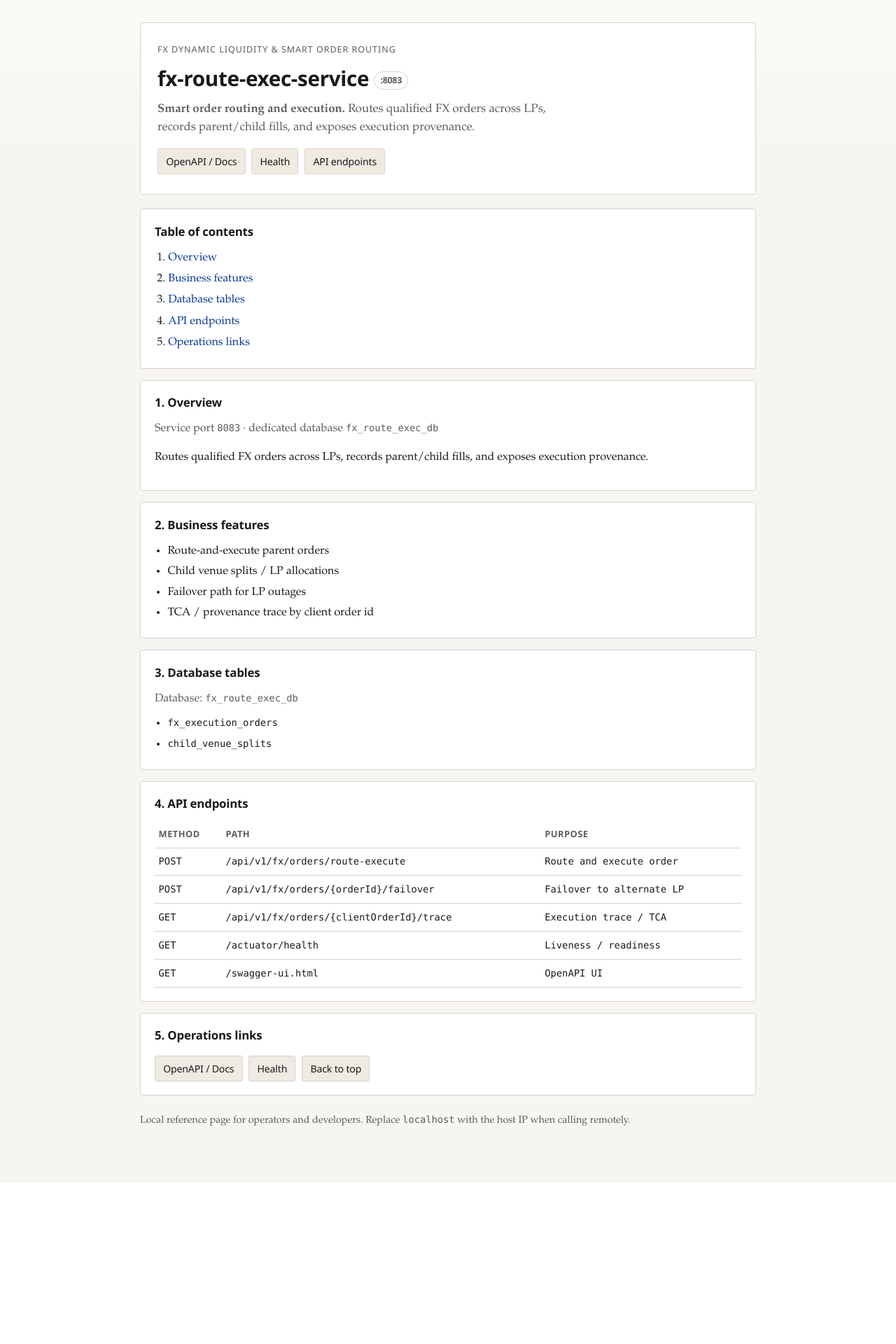
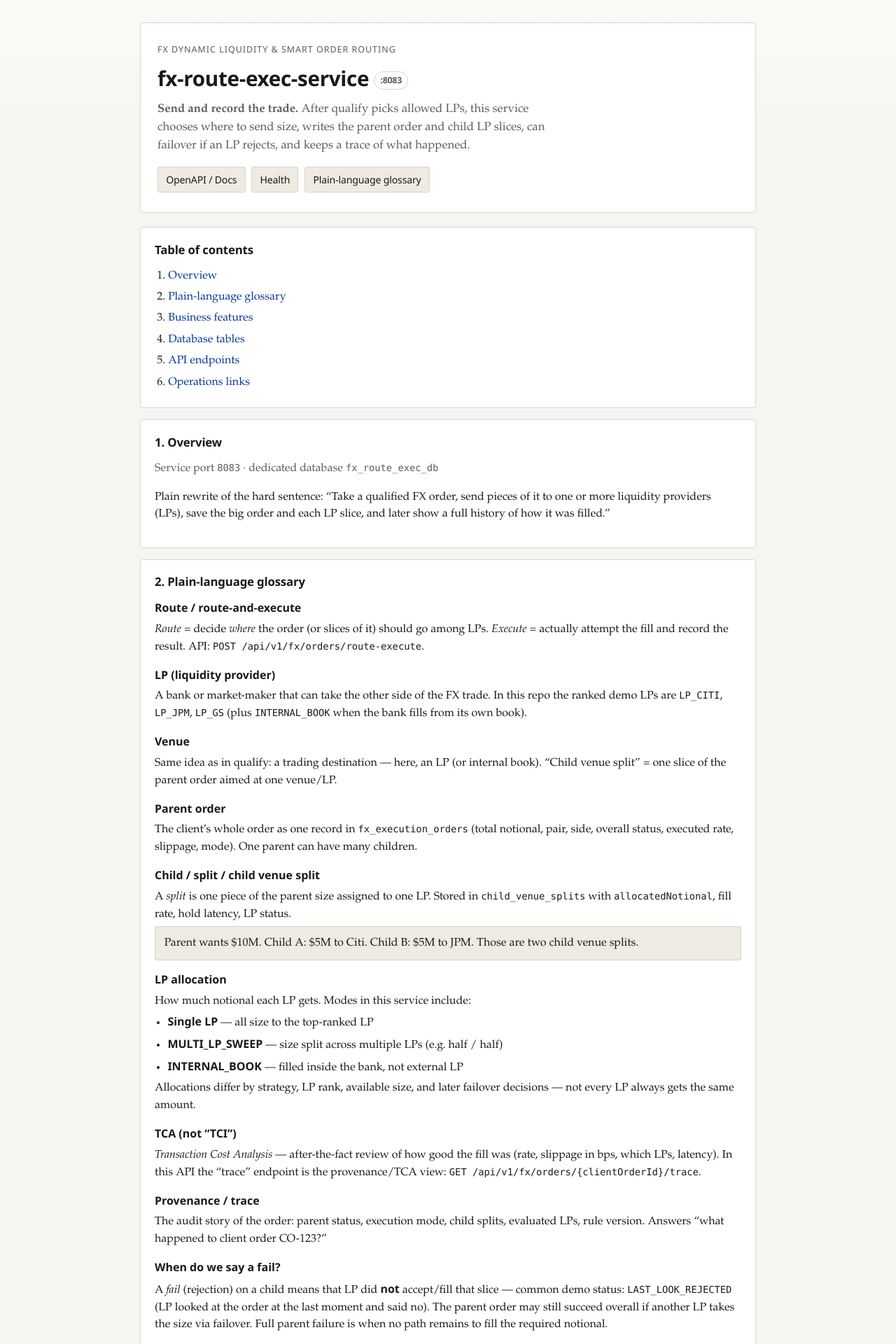
Before and after one commit to javakishore-veleti/FX-Dynamic-Liquidity-Smart-Order-Engine, a Spring Boot app: page / in a window 1280 px wide. Shown: the top 1920 px of the page at 70% size. Before the commit the page ends 1690 px from the top, so only its background shows below. Run offline with Spring Boot 4, Linux system fonts and the light colour scheme; some of the project's set-up classes (security, data sources, template engines, error pages and the like) are left out, and stand-ins take their place.

Commit message:
Document route-exec glossary: LP splits, TCA, failover, and outages.

```diff
--- a/Middleware/fx-route-exec-service/src/main/resources/static/index.html
+++ b/Middleware/fx-route-exec-service/src/main/resources/static/index.html
@@ -113,6 +113,17 @@ th{
   color:var(--muted);
   font-size:0.9rem;
 }
+.term{margin:0 0 0.95rem}
+.term strong{font-family:"Avenir Next","Segoe UI",system-ui,sans-serif}
+.term p{margin:0.25rem 0 0;color:var(--ink)}
+.example{
+  margin:0.55rem 0 0;
+  padding:0.7rem 0.8rem;
+  background:var(--soft);
+  border:1px solid var(--line);
+  border-radius:3px;
+  color:var(--ink);
+}
 </style>
 </head>
 <body>
@@ -120,11 +131,11 @@ th{
   <header class="hero" id="top">
     <p class="kicker">FX Dynamic Liquidity &amp; Smart Order Routing</p>
     <h1>fx-route-exec-service<span class="badge">:8083</span></h1>
-    <p class="lead"><strong>Smart order routing and execution.</strong> Routes qualified FX orders across LPs, records parent/child fills, and exposes execution provenance.</p>
+    <p class="lead"><strong>Send and record the trade.</strong> After qualify picks allowed LPs, this service chooses where to send size, writes the parent order and child LP slices, can failover if an LP rejects, and keeps a trace of what happened.</p>
     <div class="links sans">
       <a href="/swagger-ui.html">OpenAPI / Docs</a>
       <a href="/actuator/health">Health</a>
-      <a href="#api">API endpoints</a>
+      <a href="#glossary">Plain-language glossary</a>
     </div>
   </header>
 
@@ -132,6 +143,7 @@ th{
     <h2>Table of contents</h2>
     <ol>
       <li><a href="#overview">Overview</a></li>
+      <li><a href="#glossary">Plain-language glossary</a></li>
       <li><a href="#features">Business features</a></li>
       <li><a href="#database">Database tables</a></li>
       <li><a href="#api">API endpoints</a></li>
@@ -142,30 +154,166 @@ th{
   <section class="section" id="overview">
     <h2>1. Overview</h2>
     <p class="meta">Service port <code>8083</code> · dedicated database <code>fx_route_exec_db</code></p>
-    <p>Routes qualified FX orders across LPs, records parent/child fills, and exposes execution provenance.</p>
+    <p>
+      Plain rewrite of the hard sentence:
+      “Take a qualified FX order, send pieces of it to one or more liquidity providers (LPs),
+      save the big order and each LP slice, and later show a full history of how it was filled.”
+    </p>
+  </section>
+
+  <section class="section" id="glossary">
+    <h2>2. Plain-language glossary</h2>
+
+    <div class="term">
+      <strong>Route / route-and-execute</strong>
+      <p>
+        <em>Route</em> = decide <em>where</em> the order (or slices of it) should go among LPs.
+        <em>Execute</em> = actually attempt the fill and record the result.
+        API: <code>POST /api/v1/fx/orders/route-execute</code>.
+      </p>
+    </div>
+
+    <div class="term">
+      <strong>LP (liquidity provider)</strong>
+      <p>
+        A bank or market-maker that can take the other side of the FX trade.
+        In this repo the ranked demo LPs are <code>LP_CITI</code>, <code>LP_JPM</code>, <code>LP_GS</code>
+        (plus <code>INTERNAL_BOOK</code> when the bank fills from its own book).
+      </p>
+    </div>
+
+    <div class="term">
+      <strong>Venue</strong>
+      <p>
+        Same idea as in qualify: a trading destination — here, an LP (or internal book).
+        “Child venue split” = one slice of the parent order aimed at one venue/LP.
+      </p>
+    </div>
+
+    <div class="term">
+      <strong>Parent order</strong>
+      <p>
+        The client’s whole order as one record in <code>fx_execution_orders</code>
+        (total notional, pair, side, overall status, executed rate, slippage, mode).
+        One parent can have many children.
+      </p>
+    </div>
+
+    <div class="term">
+      <strong>Child / split / child venue split</strong>
+      <p>
+        A <em>split</em> is one piece of the parent size assigned to one LP.
+        Stored in <code>child_venue_splits</code> with <code>allocatedNotional</code>, fill rate, hold latency, LP status.
+      </p>
+      <p class="example">
+        Parent wants $10M. Child A: $5M to Citi. Child B: $5M to JPM. Those are two child venue splits.
+      </p>
+    </div>
+
+    <div class="term">
+      <strong>LP allocation</strong>
+      <p>
+        How much notional each LP gets. Modes in this service include:
+      </p>
+      <ul>
+        <li><strong>Single LP</strong> — all size to the top-ranked LP</li>
+        <li><strong>MULTI_LP_SWEEP</strong> — size split across multiple LPs (e.g. half / half)</li>
+        <li><strong>INTERNAL_BOOK</strong> — filled inside the bank, not external LP</li>
+      </ul>
+      <p>
+        Allocations differ by strategy, LP rank, available size, and later failover decisions —
+        not every LP always gets the same amount.
+      </p>
+    </div>
+
+    <div class="term">
+      <strong>TCA (not “TCI”)</strong>
+      <p>
+        <em>Transaction Cost Analysis</em> — after-the-fact review of how good the fill was
+        (rate, slippage in bps, which LPs, latency). In this API the “trace” endpoint is the provenance/TCA view:
+        <code>GET /api/v1/fx/orders/{clientOrderId}/trace</code>.
+      </p>
+    </div>
+
+    <div class="term">
+      <strong>Provenance / trace</strong>
+      <p>
+        The audit story of the order: parent status, execution mode, child splits, evaluated LPs, rule version.
+        Answers “what happened to client order CO-123?”
+      </p>
+    </div>
+
+    <div class="term">
+      <strong>When do we say a fail?</strong>
+      <p>
+        A <em>fail</em> (rejection) on a child means that LP did <strong>not</strong> accept/fill that slice —
+        common demo status: <code>LAST_LOOK_REJECTED</code> (LP looked at the order at the last moment and said no).
+        The parent order may still succeed overall if another LP takes the size via failover.
+        Full parent failure is when no path remains to fill the required notional.
+      </p>
+    </div>
+
+    <div class="term">
+      <strong>Outage (LP outage)</strong>
+      <p>
+        From this repo’s perspective: the LP is temporarily unusable for fills —
+        down, rejecting, timing out, or last-look refusing. Not necessarily the whole bank offline;
+        it means “this venue cannot take our child order right now.”
+      </p>
+      <p>
+        <strong>Impact:</strong> that child’s size is at risk; without failover the client may get a partial fill or delay;
+        with failover, size is moved to the next LP so the parent can still complete, possibly with different rate/latency/slippage.
+      </p>
+    </div>
+
+    <div class="term">
+      <strong>Path / failover path</strong>
+      <p>
+        A <em>path</em> is a planned route of venues (e.g. try Citi first, then JPM, then GS).
+        A <em>failover path</em> is the backup route used when the primary LP fails/outages.
+        API: <code>POST /api/v1/fx/orders/{orderId}/failover</code> — mark the rejected LP, create a new child split on an alternate LP, switch mode toward multi-LP sweep as needed.
+      </p>
+      <p class="example">
+        Elevator picture: primary elevator (Citi) breaks → take the stairs/next elevator (JPM). Failover path = the backup route you planned for outages.
+      </p>
+    </div>
   </section>
 
   <section class="section" id="features">
-    <h2>2. Business features</h2>
-    <ul><li>Route-and-execute parent orders</li><li>Child venue splits / LP allocations</li><li>Failover path for LP outages</li><li>TCA / provenance trace by client order id</li></ul>
+    <h2>3. Business features</h2>
+    <ul>
+      <li>Route-and-execute the parent order after qualify</li>
+      <li>Create child venue splits (LP allocations)</li>
+      <li>Failover to another LP when one rejects / is in outage</li>
+      <li>TCA / provenance trace by client order id</li>
+    </ul>
   </section>
 
   <section class="section" id="database">
-    <h2>3. Database tables</h2>
+    <h2>4. Database tables</h2>
     <p class="meta">Database: <code>fx_route_exec_db</code></p>
-    <ul><li><code>fx_execution_orders</code></li><li><code>child_venue_splits</code></li></ul>
+    <ul>
+      <li><code>fx_execution_orders</code> — parent order (transactional execution record)</li>
+      <li><code>child_venue_splits</code> — per-LP allocation / fill slices</li>
+    </ul>
   </section>
 
   <section class="section" id="api">
-    <h2>4. API endpoints</h2>
+    <h2>5. API endpoints</h2>
     <table>
       <thead><tr><th>Method</th><th>Path</th><th>Purpose</th></tr></thead>
-      <tbody><tr><td><code>POST</code></td><td><code>/api/v1/fx/orders/route-execute</code></td><td>Route and execute order</td></tr><tr><td><code>POST</code></td><td><code>/api/v1/fx/orders/{orderId}/failover</code></td><td>Failover to alternate LP</td></tr><tr><td><code>GET</code></td><td><code>/api/v1/fx/orders/{clientOrderId}/trace</code></td><td>Execution trace / TCA</td></tr><tr><td><code>GET</code></td><td><code>/actuator/health</code></td><td>Liveness / readiness</td></tr><tr><td><code>GET</code></td><td><code>/swagger-ui.html</code></td><td>OpenAPI UI</td></tr></tbody>
+      <tbody>
+        <tr><td><code>POST</code></td><td><code>/api/v1/fx/orders/route-execute</code></td><td>Route and execute parent + child splits</td></tr>
+        <tr><td><code>POST</code></td><td><code>/api/v1/fx/orders/{orderId}/failover</code></td><td>Failover path after LP reject/outage</td></tr>
+        <tr><td><code>GET</code></td><td><code>/api/v1/fx/orders/{clientOrderId}/trace</code></td><td>TCA / provenance trace</td></tr>
+        <tr><td><code>GET</code></td><td><code>/actuator/health</code></td><td>Liveness / readiness</td></tr>
+        <tr><td><code>GET</code></td><td><code>/swagger-ui.html</code></td><td>OpenAPI UI</td></tr>
+      </tbody>
     </table>
   </section>
 
   <section class="section" id="ops">
-    <h2>5. Operations links</h2>
+    <h2>6. Operations links</h2>
     <div class="links sans">
       <a href="/swagger-ui.html">OpenAPI / Docs</a>
       <a href="/actuator/health">Health</a>
```
